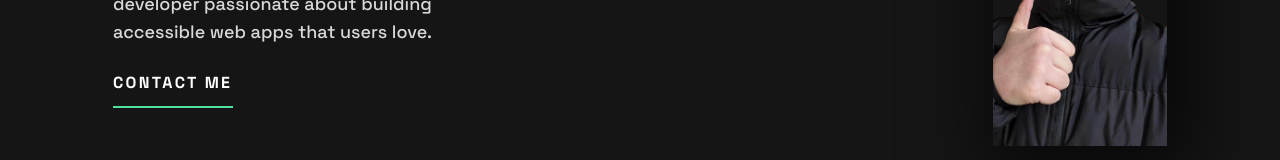
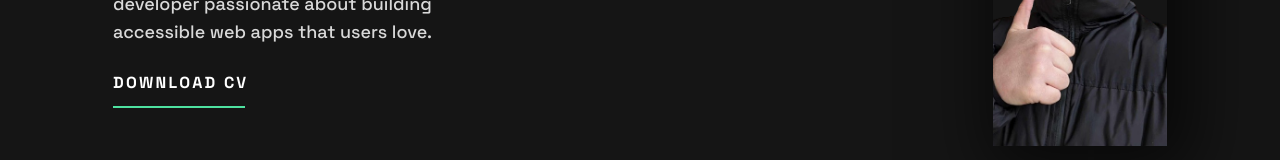
Before and after one commit to DatoAbuta/Portfolio, a Next.js app: page / in a window 1280 px wide. Shown: the part 244-404 px from the top of the page. Built offline with nearby package versions, Linux system fonts and the light colour scheme.

Commit message:
feat - added CV

```diff
--- a/app/globals.css
+++ b/app/globals.css
@@ -66,7 +66,7 @@ a{
 
 .line2{
   background: var(--Green, #4EE1A0);
-  width: 120px;
+  width: 132px;
   height: 2px;
 }
 
--- a/app/page.tsx
+++ b/app/page.tsx
@@ -166,7 +166,9 @@ export default function Home() {
               Based in the GEO, I’m a front-end developer passionate about
               building accessible web apps that users love.
             </p>
-              <h3 onClick={() => {if(scrollable.current)return scrollable.current.scrollIntoView({ behavior: "smooth", block: "end" })}} className="contact mb-[10px] cursor-pointer">CONTACT ME</h3>
+            <a href="/Resume/DAResume.pdf" download>
+              <button className="contact mb-[10px] cursor-pointer">DOWNLOAD CV</button>
+            </a>
             <div className="line2"></div>
           </div>
         </motion.section>
```
Also changed, not shown: 1 other file (tests, documents, lock files or other folders).
